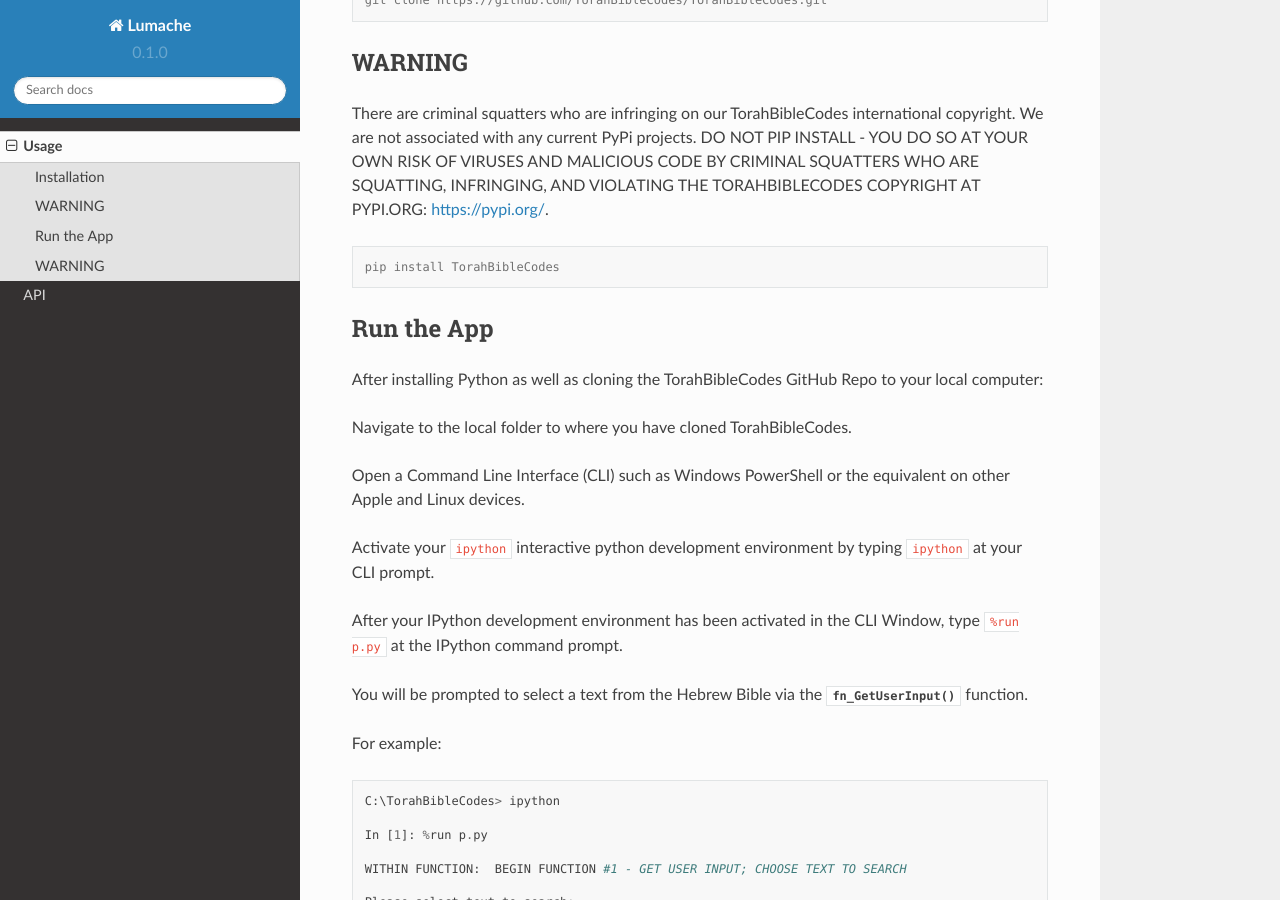
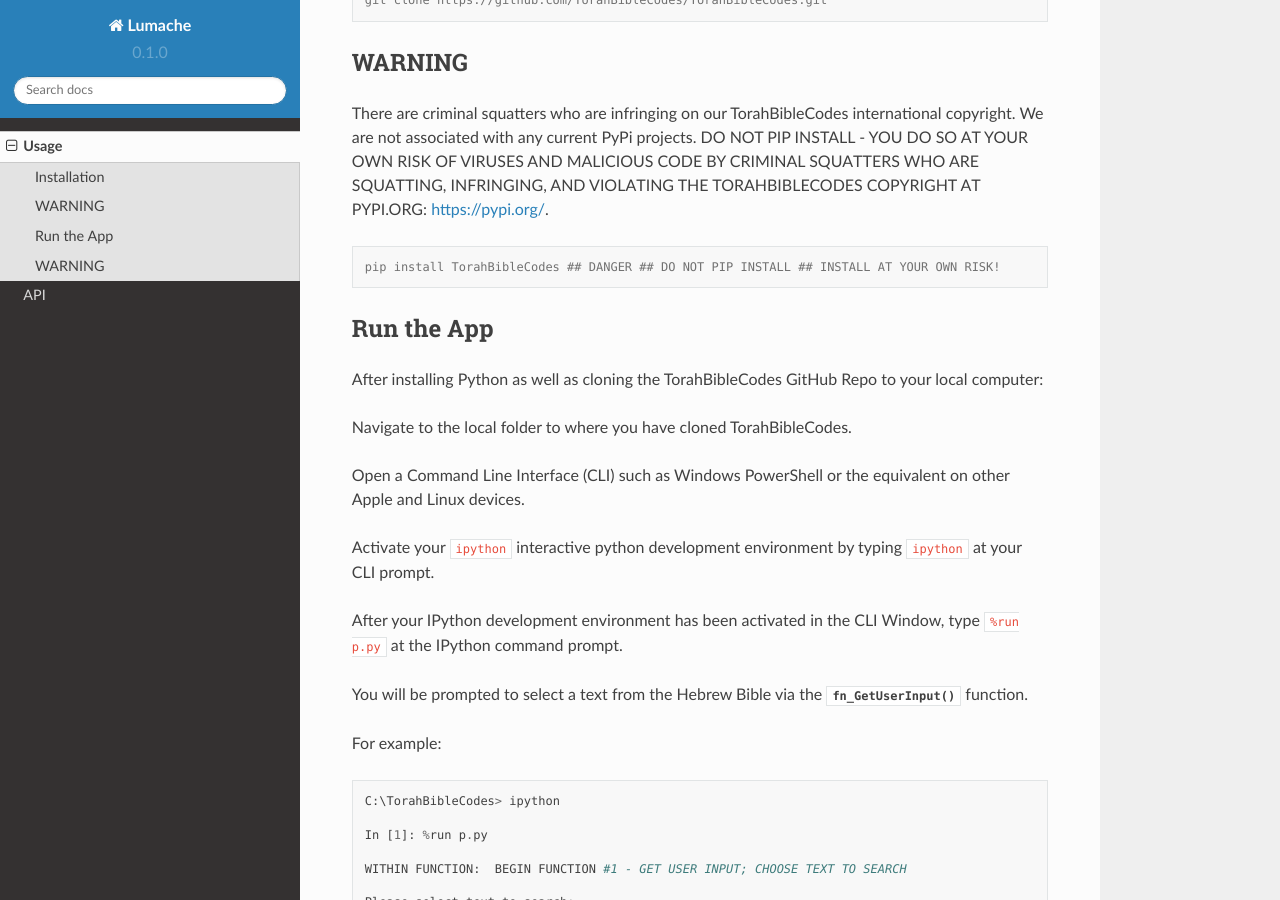
Before and after one commit to TorahBibleCodes/TorahBibleCodes_Sphinx, a Sphinx documentation site: the page built from docs/source/usage.rst, in a window 1280 px wide and 900 px high, scrolled down 309 px. Built offline with Sphinx 7.4.7 and the Read the Docs theme 2.0.0, drawn with Linux system fonts in a browser that asks for light colours.

Commit message:
Update usage.rst

```diff
--- a/docs/source/usage.rst
+++ b/docs/source/usage.rst
@@ -19,7 +19,7 @@
 
 .. code-block:: console
 
-   pip install TorahBibleCodes
+   pip install TorahBibleCodes ## DANGER ## DO NOT PIP INSTALL ## INSTALL AT YOUR OWN RISK!
 
 
 Run the App
```
